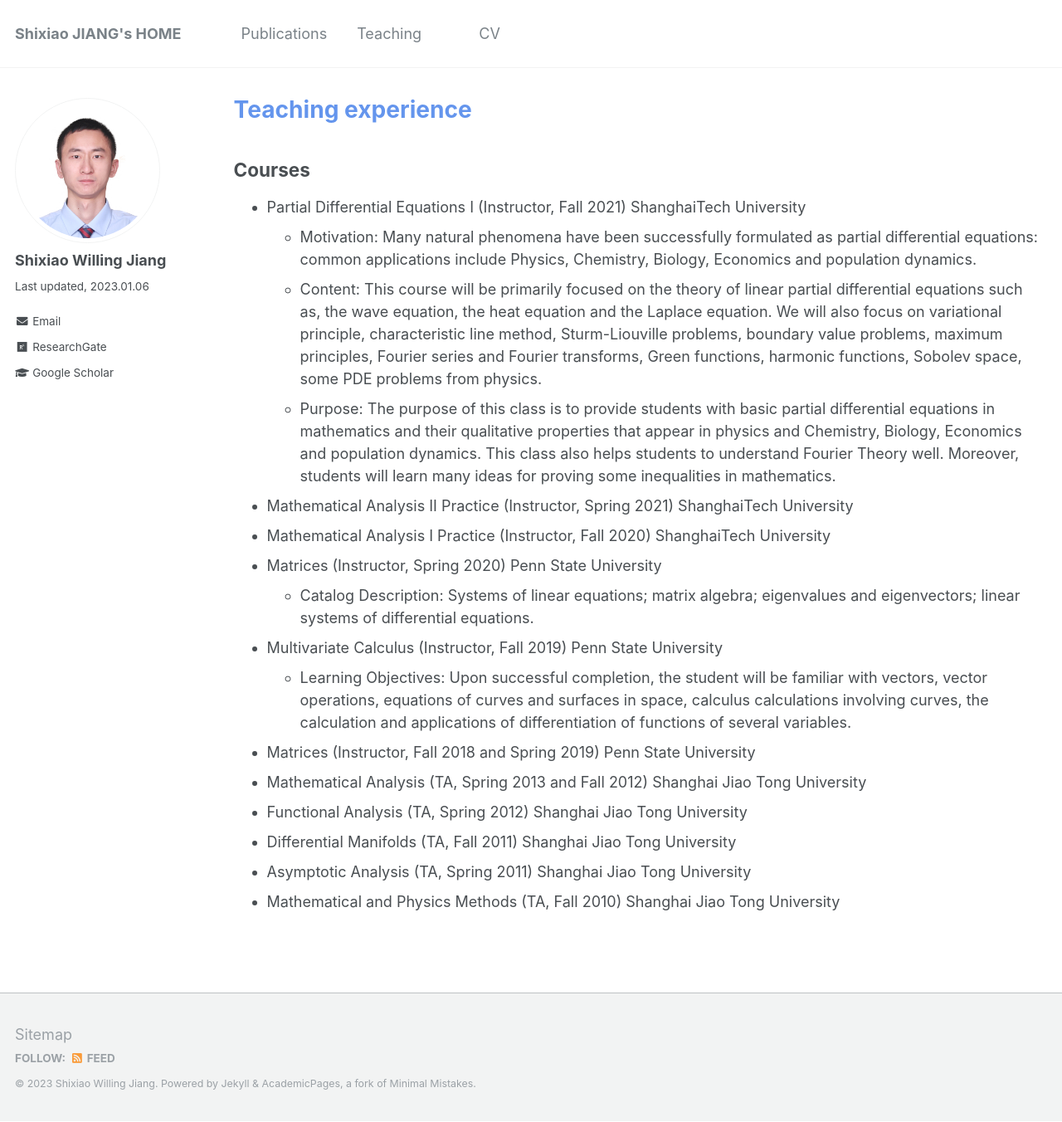
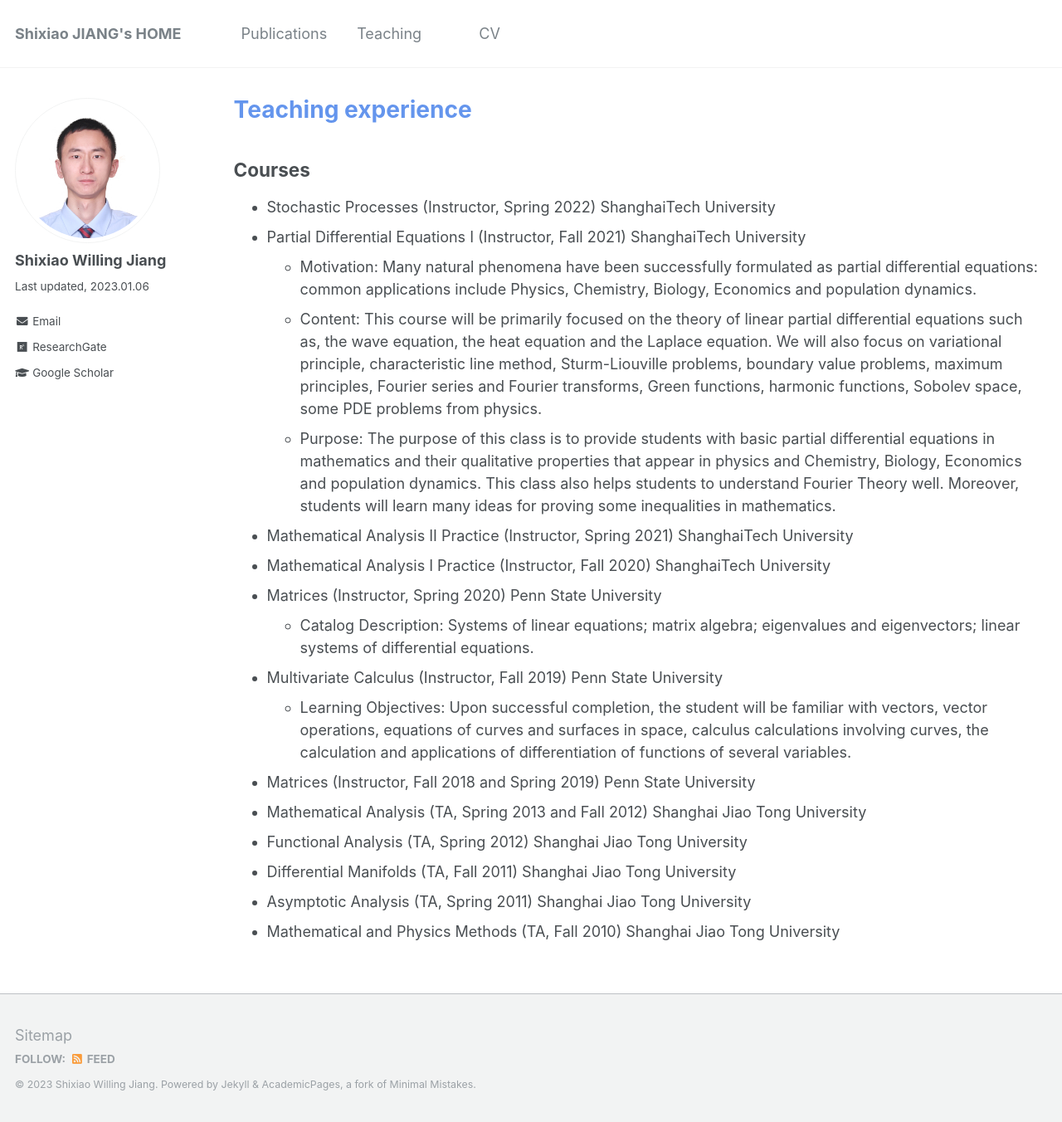
Before and after one commit to willingjiang/willingjiang.github.io, a Jekyll site: the page built from _pages/teachings.md, in a window 1280 px wide and 1352 px high. Shown: the whole window at 83% size. Built offline with Jekyll 4.4.1, drawn with Linux system fonts in a browser that asks for light colours.

Commit message:
Update teachings.md

```diff
--- a/_pages/teachings.md
+++ b/_pages/teachings.md
@@ -9,6 +9,7 @@ author_profile: true
 
 ## Courses
 
+* Stochastic Processes (Instructor, Spring 2022) ShanghaiTech University
 * Partial Differential Equations I (Instructor, Fall 2021) ShanghaiTech University
   * Motivation: Many natural phenomena have been successfully formulated as partial differential equations: common applications include Physics, Chemistry, Biology, Economics and population dynamics.
   * Content: This course will be primarily focused on the theory of linear partial differential equations such as, the wave equation, the heat equation and the Laplace equation. We will also focus on variational principle, characteristic line method, Sturm-Liouville problems, boundary value problems, maximum principles, Fourier series and Fourier transforms, Green functions, harmonic functions, Sobolev space, some PDE problems from physics.
```
